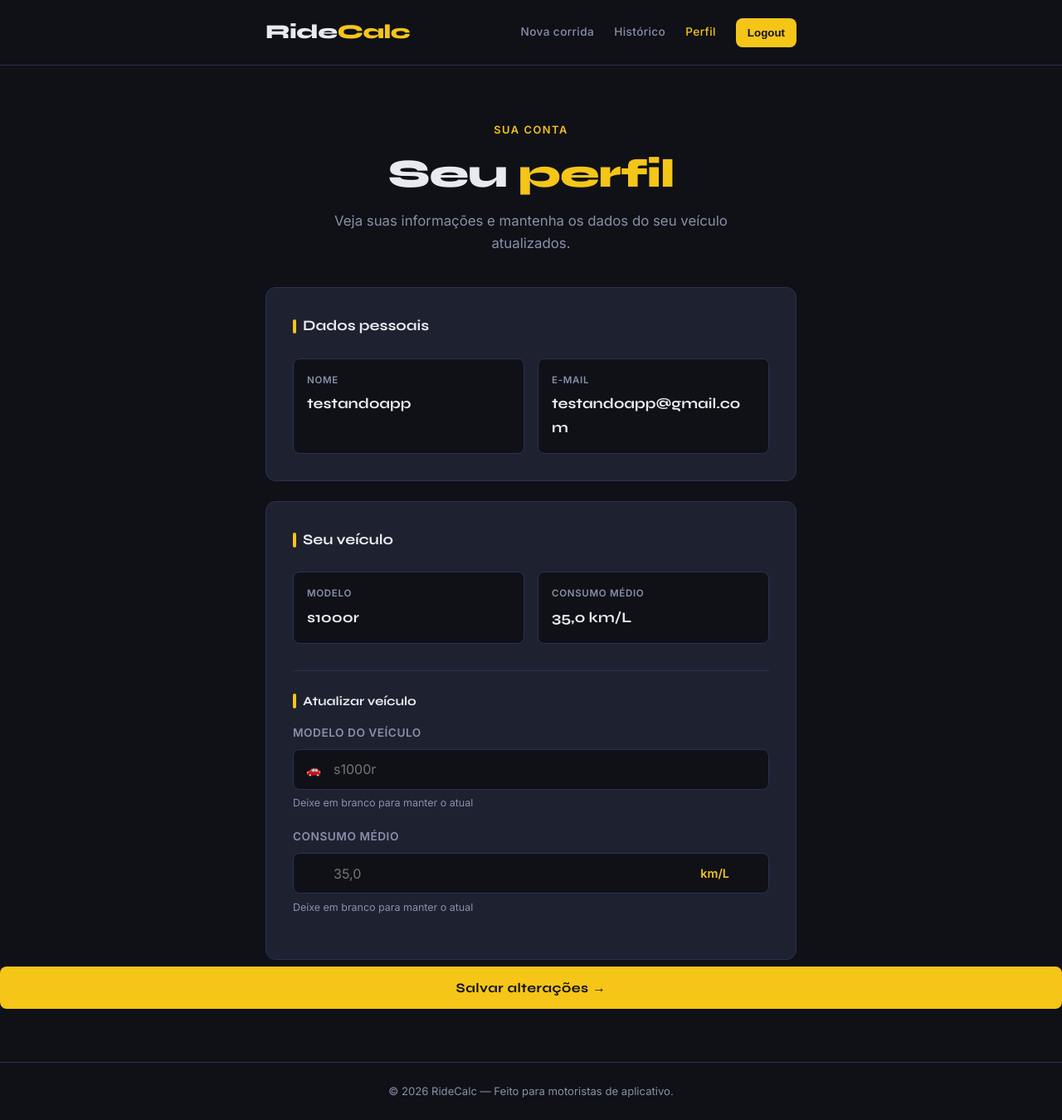
After one commit to moisezk/ridecalc, a Django app: page /rotecalc/perfil/ in a window 1280 px wide. The commit adds this page. Shown: the whole page at 83% size. Run offline with Django 5.2, Linux system fonts and the light colour scheme; a user stored in the database is signed in.

Commit message:
VERSAO COM FEATURE(PERFIL) + mascaras e tratamento de erros

```diff
--- a/backend/rotecalc/templates/cadastro.html
+++ b/backend/rotecalc/templates/cadastro.html
@@ -70,6 +70,8 @@
                   name="email"
                   placeholder="seu@email.com"
                   required
+                  pattern="[^@\s]+@[^@\s]+\.[^@\s]+"
+                  title="Digite um e-mail válido com @"
                   autocomplete="email"
                 />
               </div>
--- a/backend/rotecalc/templates/historico.html
+++ b/backend/rotecalc/templates/historico.html
@@ -21,6 +21,7 @@
       <nav class="nav-links">
         <a href="{% url 'corridas_app' %}" class="nav-link">Nova corrida</a>
         <a href="{% url 'historico_app' %}" class="nav-link ativo">Histórico</a>
+        <a href="{% url 'perfil_app' %}" class="nav-link">Perfil</a>
       </nav>
     </div>
   </header>
--- a/backend/rotecalc/templates/login.html
+++ b/backend/rotecalc/templates/login.html
@@ -54,8 +54,9 @@
                   name="email"
                   placeholder="seu@email.com"
                   required
+                  pattern="[^@\s]+@[^@\s]+\.[^@\s]+"
+                  title="Digite um e-mail válido com @"
                   autocomplete="email"
-                  aria-describedby="dica-email"
                 />
               </div>
               <p class="campo-dica" id="dica-email">O e-mail que você usou no cadastro</p>
--- /dev/null
+++ b/backend/rotecalc/templates/perfil.html
@@ -0,0 +1,157 @@
+{% load static %}
+<!DOCTYPE html>
+<html lang="pt-BR">
+
+<head>
+  <meta charset="UTF-8" />
+  <meta name="viewport" content="width=device-width, initial-scale=1.0" />
+  <title>RideCalc — Meu perfil</title>
+  <link rel="stylesheet" href="{% static 'css/style.css' %}">
+  <link rel="stylesheet" href="{% static 'css/perfil.css' %}">
+  <link rel="preconnect" href="https://fonts.googleapis.com" />
+  <link rel="preconnect" href="https://fonts.gstatic.com" crossorigin />
+  <link href="https://fonts.googleapis.com/css2?family=Syne:wght@700;800&family=Inter:wght@400;500;600&display=swap" rel="stylesheet" />
+</head>
+
+<body>
+
+  <header class="cabecalho">
+    <div class="container">
+      <a href="{% url 'corridas_app' %}" class="logo">Ride<span>Calc</span></a>
+      <nav class="nav-links">
+        <a href="{% url 'corridas_app' %}" class="nav-link">Nova corrida</a>
+        <a href="{% url 'historico_app' %}" class="nav-link">Histórico</a>
+        <a href="{% url 'perfil_app' %}" class="nav-link ativo">Perfil</a>
+        <form action="{% url 'logout_app' %}" method="POST">
+          {% csrf_token %}
+          <button type="submit" class="btn-logout">Logout</button>
+        </form>
+      </nav>
+    </div>
+  </header>
+
+  <main>
+
+    <section class="hero" aria-labelledby="titulo-hero">
+      <div class="container">
+        <span class="hero-eyebrow">Sua conta</span>
+        <h1 id="titulo-hero">Seu <em>perfil</em></h1>
+        <p>Veja suas informações e mantenha os dados do seu veículo atualizados.</p>
+      </div>
+    </section>
+
+    <section class="perfil-section">
+      <div class="container">
+
+        <!-- CARD: DADOS PESSOAIS -->
+        <article class="card" style="margin-bottom: 1.5rem;">
+
+          <h2 class="card-titulo">Dados pessoais</h2>
+
+          <div class="perfil-grade">
+
+            <div class="perfil-item">
+              <p class="perfil-rotulo">Nome</p>
+              <p class="perfil-valor">{{ motorista.first_name }}</p>
+            </div>
+
+            <div class="perfil-item">
+              <p class="perfil-rotulo">E-mail</p>
+              <p class="perfil-valor">{{ motorista.email }}</p>
+            </div>
+
+          </div>
+        </article>
+
+        <!-- CARD: VEÍCULO -->
+        <article class="card">
+
+          <h2 class="card-titulo">Seu veículo</h2>
+
+          <div class="perfil-grade" style="margin-bottom: 2rem;">
+
+            <div class="perfil-item">
+              <p class="perfil-rotulo">Modelo</p>
+              <p class="perfil-valor">{{ motorista.modelo }}</p>
+            </div>
+
+            <div class="perfil-item">
+              <p class="perfil-rotulo">Consumo médio</p>
+              <p class="perfil-valor">{{ motorista.consumo }} km/L</p>
+            </div>
+
+          </div>
+
+          <hr class="divisor" />
+
+          <h3 class="card-titulo" style="font-size: 0.95rem; margin-bottom: 1rem;">
+            Atualizar veículo
+          </h3>
+
+          {% if mensagem %}
+            <p class="campo-dica" style="color: var(--cor-sucesso); margin-bottom: 1rem;">{{ mensagem }}</p>
+          {% endif %}
+
+          <form action="{% url 'perfil_app' %}" method="POST" novalidate>
+            {% csrf_token %}
+
+            <div class="campo">
+              <label for="modelo">Modelo do veículo</label>
+              <div class="input-wrapper">
+                <span class="input-prefixo" aria-hidden="true">🚗</span>
+                <input
+                  type="text"
+                  id="modelo"
+                  name="modelo"
+                  placeholder="{{ motorista.modelo }}"
+                  autocomplete="off"
+                />
+              </div>
+              <p class="campo-dica">Deixe em branco para manter o atual</p>
+            </div>
+
+            <div class="campo">
+              <label for="consumo">Consumo médio</label>
+              <div class="input-wrapper">
+                <span class="input-sufixo" aria-hidden="true">km/L</span>
+                <input
+                  type="number"
+                  id="consumo"
+                  name="consumo"
+                  placeholder="{{ motorista.consumo }}"
+                  min="1"
+                  step="0.5"
+                  autocomplete="off"
+                />
+              </div>
+              <p class="campo-dica">Deixe em branco para manter o atual</p>
+            </div>
+                {% if campo_erro == "consumo" %}
+                    <p class="campo-erro" id="dica-consumo">
+                  {{erro}}
+                    </p>
+                {% endif %}
+            </div>
+        </div>
+
+            <button type="submit" class="btn-calcular">
+              Salvar alterações →
+            </button>
+
+          </form>
+
+        </article>
+
+      </div>
+    </section>
+
+  </main>
+
+  <footer class="rodape">
+    <div class="container">
+      <p>© 2026 RideCalc &mdash; Feito para motoristas de aplicativo.</p>
+    </div>
+  </footer>
+
+</body>
+</html>
--- a/backend/rotecalc/urls.py
+++ b/backend/rotecalc/urls.py
@@ -9,4 +9,5 @@ urlpatterns = [
     path('login/', views.login_app, name="login_app"),
     path('historico/', views.historico_app, name="historico_app"),
     path('logout/', views.logout_app, name='logout_app'),
+    path('perfil/', views.perfil_app, name='perfil_app'),
 ]
--- a/backend/rotecalc/views.py
+++ b/backend/rotecalc/views.py
@@ -3,6 +3,7 @@ from django.http import HttpResponse # nem to usando isso, foi so pra testar as
 from .models import Motorista, Corrida #Importando o motomoto
 from django.contrib.auth import authenticate, login, logout # essa delicinha é do próprio django, parceiro dms
 from django.contrib.auth.decorators import login_required
+import re
 # Create your views here.
 
 
@@ -60,6 +61,13 @@ def cadastro_app(request):
         confirma_senha = request.POST.get('confirma_senha')
         modelo = request.POST.get('modelo')
         consumo = request.POST.get('consumo')
+
+
+#TRATANDO ERRO DE @ COM MASCARA NO CAMPO
+        if not re.match(r"[^@\s]+@[^@\s]+\.[^@\s]+", username):
+            return render(request, 'cadastro.html', context={
+                'erro_usuario': 'Digite um e-mail válido.'
+            })
 
 #TRATANDO CONFIRMAÇÃO DE SENHA BEM BASICAO
         if senha != confirma_senha:
@@ -121,14 +129,24 @@ def perfil_app(request):
         modelo = request.POST.get("modelo")
         consumo = request.POST.get("consumo")
 
-        motorista.modelo = modelo
-        motorista.cosnumo = consumo
+        if consumo:
+            erro = validar_campo(consumo)
+            if erro:
+                return render(request, "perfil.html", context={
+                    "motorista": motorista,
+                    "erro": erro,
+                    "campo_erro": "consumo"
+                })
+            motorista.consumo = consumo
+
+        if modelo:
+            motorista.modelo = modelo
+
         motorista.save()
+        return redirect("perfil_app")
 
-        return redirect("perfil_app")
-    return render(request, "perfil_app.html",
-    context={
-        "motorista" : motorista
+    return render(request, "perfil.html", context={
+        "motorista": motorista
     })
 
 
--- /dev/null
+++ b/backend/templates/static/css/perfil.css
@@ -0,0 +1,45 @@
+/* =====================================================
+   RideCalc — Estilos da página de perfil
+   Arquivo: perfil.css
+   Importar junto com style.css
+   ===================================================== */
+
+.perfil-section {
+  padding: 0 0 4rem;
+}
+
+.perfil-grade {
+  display: grid;
+  grid-template-columns: 1fr 1fr;
+  gap: 1rem;
+}
+
+.perfil-item {
+  background: var(--cor-fundo);
+  border: 1px solid var(--cor-borda);
+  border-radius: 8px;
+  padding: 1rem;
+}
+
+.perfil-rotulo {
+  font-size: 0.72rem;
+  font-weight: 600;
+  color: var(--cor-texto-fraco);
+  text-transform: uppercase;
+  letter-spacing: 0.06em;
+  margin-bottom: 0.4rem;
+}
+
+.perfil-valor {
+  font-family: var(--fonte-titulo);
+  font-size: 1.1rem;
+  font-weight: 700;
+  color: var(--cor-texto);
+  word-break: break-all;
+}
+
+@media (max-width: 480px) {
+  .perfil-grade {
+    grid-template-columns: 1fr;
+  }
+}
--- a/backend/templates/static/css/style.css
+++ b/backend/templates/static/css/style.css
@@ -210,6 +210,16 @@ body {
 .input-prefixo {
   position: absolute; /* fica "em cima" do input, à esquerda */
   left: 1rem;
+  color: var(--cor-acento);
+  font-weight: 600;
+  font-size: 0.9rem;
+  pointer-events: none; /* não bloqueia cliques no input */
+  user-select: none;    /* não é selecionável pelo usuário */
+}
+
+.input-sufixo {
+  position: absolute; /* fica "em cima" do input, à esquerda */
+  right: 3rem;
   color: var(--cor-acento);
   font-weight: 600;
   font-size: 0.9rem;
@@ -483,7 +493,8 @@ body {
 }
 
 .btn-logout:hover {
-    background: #E8EAF0;
+    background: #ffffff;
+    color: #ffd000;
     transform: translateY(-1px);
 }
 
```
Also changed, not shown: backend/rotecalc/templates/ridecalc.html (+1 -10 lines), backend/db.sqlite3.
